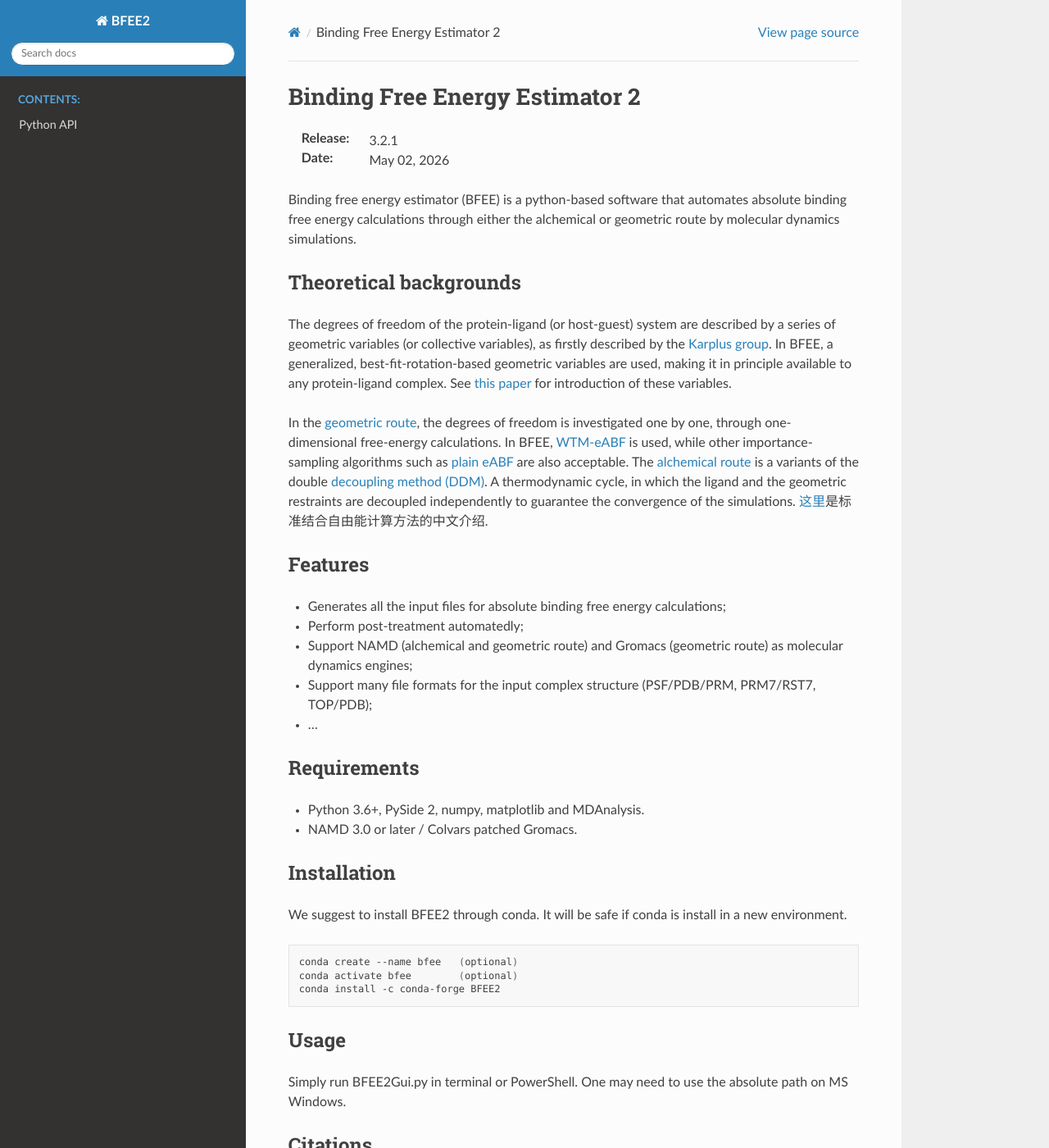
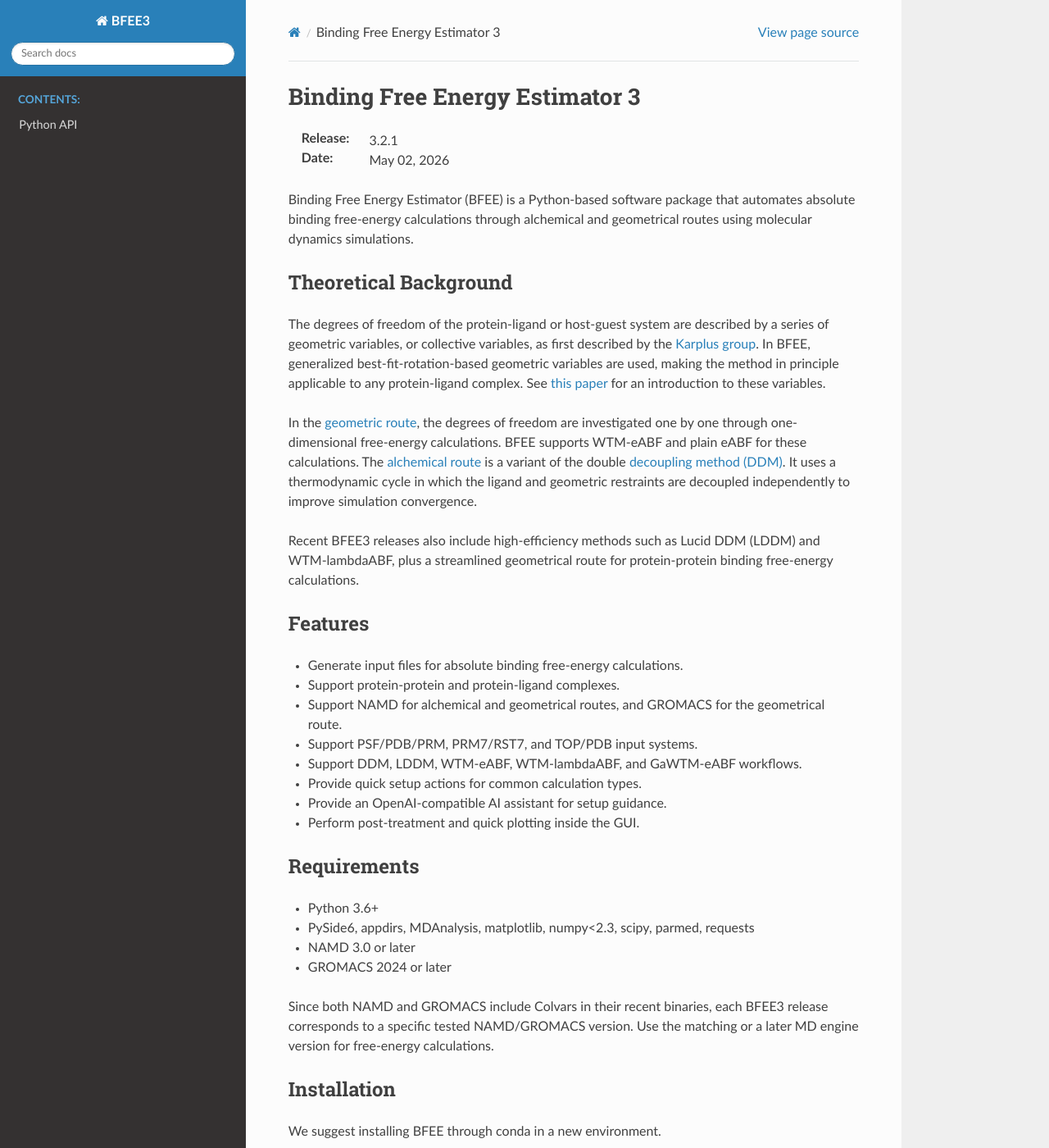
Before and after one commit to fhh2626/BFEE2, a Sphinx documentation site: the page built from docs/API/source/index.rst, in a window 1280 px wide and 1400 px high. Shown: the whole window at 82% size. Built offline with Sphinx 7.4.7 and the Read the Docs theme 3.1.0, drawn with Linux system fonts in a browser that asks for light colours; some of the changed text lies outside the part shown.

Commit message:
update doc

```diff
--- a/docs/API/source/conf.py
+++ b/docs/API/source/conf.py
@@ -22,9 +22,9 @@
 
 # -- Project information -----------------------------------------------------
 
-project = 'BFEE2'
-copyright = '2021, Haohao Fu, Haochuan Chen'
-author = 'Haohao Fu, Haochuan Chen'
+project = 'BFEE3'
+copyright = '2021, Haohao Fu, Haochuan Chen, Hengwei Bian, Wensheng Cai, Chris Chipot'
+author = 'Haohao Fu, Haochuan Chen, Hengwei Bian, Wensheng Cai, Chris Chipot'
 
 
 # -- General configuration ---------------------------------------------------
--- a/docs/API/source/index.rst
+++ b/docs/API/source/index.rst
@@ -1,54 +1,73 @@
-.. BFEE2 documentation master file, created by
-   sphinx-quickstart on Mon Apr 26 23:53:25 2021.
-   You can adapt this file completely to your liking, but it should at least
-   contain the root `toctree` directive.
+.. BFEE documentation master file.
 
-Binding Free Energy Estimator 2
-=================================
+Binding Free Energy Estimator 3
+================================
 
 :Release: |version|
 :Date: |today|
 
-Binding free energy estimator (BFEE) is a python-based software that automates absolute binding free energy calculations through either the alchemical or geometric route by molecular dynamics simulations.
+Binding Free Energy Estimator (BFEE) is a Python-based software package that
+automates absolute binding free-energy calculations through alchemical and
+geometrical routes using molecular dynamics simulations.
 
-Theoretical backgrounds
------------------------
+Theoretical Background
+----------------------
 
-The degrees of freedom of the protein-ligand (or host-guest) system are described by a series of geometric variables (or collective variables), as firstly described by the `Karplus group`_. In BFEE, a generalized, best-fit-rotation-based geometric variables are used, making it in principle available to any protein-ligand complex. See `this paper`_ for introduction of these variables.
+The degrees of freedom of the protein-ligand or host-guest system are described
+by a series of geometric variables, or collective variables, as first described
+by the `Karplus group`_. In BFEE, generalized best-fit-rotation-based geometric
+variables are used, making the method in principle applicable to any
+protein-ligand complex. See `this paper`_ for an introduction to these
+variables.
 
-In the `geometric route`_, the degrees of freedom is investigated one by one, through one-dimensional free-energy calculations. In BFEE, `WTM-eABF`_ is used, while other importance-sampling algorithms such as `plain eABF`_ are also acceptable. The `alchemical route`_ is a variants of the double `decoupling method (DDM)`_. A thermodynamic cycle, in which the ligand and the geometric restraints are decoupled independently to guarantee the convergence of the simulations.
-`这里`_\ 是标准结合自由能计算方法的中文介绍.
+In the `geometric route`_, the degrees of freedom are investigated one by one
+through one-dimensional free-energy calculations. BFEE supports WTM-eABF and
+plain eABF for these calculations. The `alchemical route`_ is a variant of the
+double `decoupling method (DDM)`_. It uses a thermodynamic cycle in which the
+ligand and geometric restraints are decoupled independently to improve
+simulation convergence.
+
+Recent BFEE3 releases also include high-efficiency methods such as Lucid DDM
+(LDDM) and WTM-lambdaABF, plus a streamlined geometrical route for
+protein-protein binding free-energy calculations.
 
 .. External Links
 
-.. _`这里`: http://sioc-journal.cn/Jwk_hxxb/CN/10.6023/A20100489
 .. _`Karplus group`: https://pubs.acs.org/doi/abs/10.1021/jp0217839
 .. _`this paper`: https://pubs.acs.org/doi/abs/10.1021/acs.jctc.7b00791
 .. _`geometric route`: https://pubs.acs.org/doi/10.1021/ct3008099
-.. _`WTM-eABF`: https://pubs.acs.org/doi/abs/10.1021/acs.accounts.9b00473
-.. _`plain eABF`: https://pubs.acs.org/doi/abs/10.1021/acs.jctc.6b00447
 .. _`alchemical route`: https://pubs.acs.org/doi/10.1021/ct3008099
 .. _`decoupling method (DDM)`: https://www.sciencedirect.com/science/article/pii/S0006349597787563
 
 Features
 --------
 
-- Generates all the input files for absolute binding free energy calculations;
-- Perform post-treatment automatedly;
-- Support NAMD (alchemical and geometric route) and Gromacs (geometric route) as molecular dynamics engines;
-- Support many file formats for the input complex structure (PSF/PDB/PRM, PRM7/RST7, TOP/PDB);
-- ...
+- Generate input files for absolute binding free-energy calculations.
+- Support protein-protein and protein-ligand complexes.
+- Support NAMD for alchemical and geometrical routes, and GROMACS for the
+  geometrical route.
+- Support PSF/PDB/PRM, PRM7/RST7, and TOP/PDB input systems.
+- Support DDM, LDDM, WTM-eABF, WTM-lambdaABF, and GaWTM-eABF workflows.
+- Provide quick setup actions for common calculation types.
+- Provide an OpenAI-compatible AI assistant for setup guidance.
+- Perform post-treatment and quick plotting inside the GUI.
 
 Requirements
 ------------
 
-- Python 3.6+, PySide 2, numpy, matplotlib and MDAnalysis.
-- NAMD 3.0 or later / Colvars patched Gromacs.
+- Python 3.6+
+- PySide6, appdirs, MDAnalysis, matplotlib, numpy<2.3, scipy, parmed, requests
+- NAMD 3.0 or later
+- GROMACS 2024 or later
+
+Since both NAMD and GROMACS include Colvars in their recent binaries, each BFEE3
+release corresponds to a specific tested NAMD/GROMACS version. Use the matching
+or a later MD engine version for free-energy calculations.
 
 Installation
 ------------
 
-We suggest to install BFEE2 through conda. It will be safe if conda is install in a new environment.
+We suggest installing BFEE through conda in a new environment.
 
 .. code-block:: bash
 
@@ -56,42 +75,47 @@
     conda activate bfee        (optional)
     conda install -c conda-forge BFEE2
 
+Please force ``numpy<2.3`` if your environment pulls a newer NumPy release,
+because recent NumPy versions can break ParmEd compatibility.
+
 Usage
 -----
 
-Simply run BFEE2Gui.py in terminal or PowerShell. One may need to use the absolute path on MS Windows.
+Run ``BFEE2Gui.py`` in a terminal or PowerShell. On Microsoft Windows, you may
+need to use the absolute path.
 
 Citations
 ---------
 
-- BFEE2: `Fu et al. J. Chem. Inf. Model. 2021, 61, 2116–2123`_
-- Alchemical and geometric routes: `Gumbart et al. J. Chem. Theory Comput. 2013, 9, 794–802`_
-- WTM-eABF: `Fu et al. Acc. Chem. Res. 2019, 52, 3254–3264`_ and `Fu et al. J. Phys. Chem. Lett. 2018, 9, 4738–4745`_
-- Collective variables: `Fu et al. J. Chem. Theory Comput. 2017, 13, 5173–5178`_
+- BFEE main protocol: `Fu et al. Nat. Protoc. 2022, 17, 1114-1141`_
+- BFEE2: `Fu et al. J. Chem. Inf. Model. 2021, 61, 2116-2123`_
+- Protein-protein BFEE: `Fu et al. J. Chem. Inf. Model. 2023, 63, 2512-2519`_
+- LDDM route: `Bian et al. Nat. Comput. Sci. 2025, 5, 621-626`_
+- WTM-lambdaABF: `Zhou et al. Acc. Chem. Res. 2026, 59, 90-102`_
+- Alchemical and geometrical routes: `Gumbart et al. J. Chem. Theory Comput. 2013, 9, 794-802`_
+- WTM-eABF: `Fu et al. Acc. Chem. Res. 2019, 52, 3254-3264`_ and `Fu et al. J. Phys. Chem. Lett. 2018, 9, 4738-4745`_
+- Collective variables: `Fu et al. J. Chem. Theory Comput. 2017, 13, 5173-5178`_
 
 .. External links
 
-.. _`Fu et al. J. Chem. Inf. Model. 2021, 61, 2116–2123`: https://pubs.acs.org/doi/abs/10.1021/acs.jcim.1c00269
-.. _`Gumbart et al. J. Chem. Theory Comput. 2013, 9, 794–802`: https://pubs.acs.org/doi/abs/10.1021/ct3008099
-.. _`Fu et al. Acc. Chem. Res. 2019, 52, 3254–3264`: https://pubs.acs.org/doi/abs/10.1021/acs.accounts.9b00473
-.. _`Fu et al. J. Phys. Chem. Lett. 2018, 9, 4738–4745`: https://pubs.acs.org/doi/abs/10.1021/acs.jpclett.8b01994
-.. _`Fu et al. J. Chem. Theory Comput. 2017, 13, 5173–5178`: https://pubs.acs.org/doi/abs/10.1021/acs.jctc.7b00791
+.. _`Fu et al. Nat. Protoc. 2022, 17, 1114-1141`: https://www.nature.com/articles/s41596-021-00676-1
+.. _`Fu et al. J. Chem. Inf. Model. 2021, 61, 2116-2123`: https://pubs.acs.org/doi/abs/10.1021/acs.jcim.1c00269
+.. _`Fu et al. J. Chem. Inf. Model. 2023, 63, 2512-2519`: https://pubs.acs.org/doi/full/10.1021/acs.jcim.3c00487
+.. _`Bian et al. Nat. Comput. Sci. 2025, 5, 621-626`: https://www.nature.com/articles/s43588-025-00821-w
+.. _`Zhou et al. Acc. Chem. Res. 2026, 59, 90-102`: https://pubs.acs.org/doi/10.1021/acs.accounts.5c00666
+.. _`Gumbart et al. J. Chem. Theory Comput. 2013, 9, 794-802`: https://pubs.acs.org/doi/abs/10.1021/ct3008099
+.. _`Fu et al. Acc. Chem. Res. 2019, 52, 3254-3264`: https://pubs.acs.org/doi/abs/10.1021/acs.accounts.9b00473
+.. _`Fu et al. J. Phys. Chem. Lett. 2018, 9, 4738-4745`: https://pubs.acs.org/doi/abs/10.1021/acs.jpclett.8b01994
+.. _`Fu et al. J. Chem. Theory Comput. 2017, 13, 5173-5178`: https://pubs.acs.org/doi/abs/10.1021/acs.jctc.7b00791
 
-Contact us
+Contact Us
 ----------
 
-Technique issues: Haohao Fu (fhh2626@mail.nankai.edu.cn) and Haochuan Chen (yjcoshc@mail.nankai.edu.cn)
-
-This software is under the `GPLv3`_ license. For more information about the copyright of BFEE, contact the corresponding authors of the aforementioned papers (wscai@nankai.edu.cn, Christophe.Chipot@univ-lorraine.fr).
+This software is distributed under the `GPLv3`_ license. For more information
+about BFEE, contact Haohao Fu (fhh2626@nankai.edu.cn) and Haochuan Chen
+(yjcoshc@mail.nankai.edu.cn).
 
 .. _`GPLv3`: https://www.gnu.org/licenses/gpl-3.0.en.html
-
-.. Hide the contents from the front page because they are already in
-.. the side bar in the Alabaster sphinx style; requires Alabaster
-.. config sidebar_includehidden=True (default)
-
-.. Contents
-.. ========
 
 .. toctree::
    :maxdepth: 4
@@ -100,7 +124,7 @@
 
    python_api
 
-Indices and tables
+Indices and Tables
 ==================
 
 * :ref:`genindex`
```
Also changed, not shown: docs/API/source/BFEE2.skills.rst (added, +7 -0 lines), docs/API/source/BFEE2.templates_namd.rst (+8 -0 lines), docs/API/source/BFEE2.third_party.rst (added, +10 -0 lines), docs/API/source/python_api.rst (+5 -2 lines), 2 other files.
